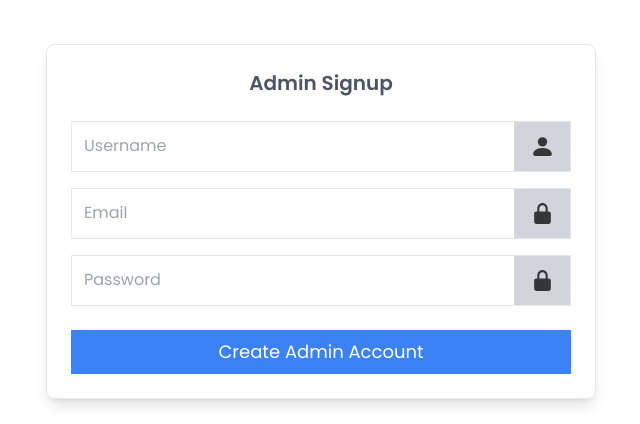
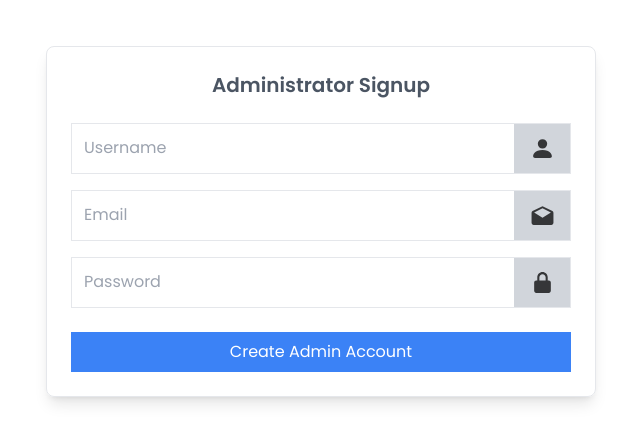
Before and after one commit to belemaaa/EMS, a React (Create React App) app: page /signup in a window 1280 px wide. Shown: the part 221-645 px from the top of the page, without its empty margins (319-959 px from the left). Built offline with nearby package versions, Linux system fonts and the light colour scheme.

Commit message:
signup page

```diff
--- a/src/components/Login.jsx
+++ b/src/components/Login.jsx
@@ -9,7 +9,7 @@ const Login = () => {
       <div className='mb-6'>
         <SiGoogletagmanager size={60}/>
       </div>
-      <div className='shadow-lg rounded-lg my-6 text-center w-[550px] border'>
+      <div className='shadow-lg rounded-lg my-6 text-center w-[370px] md:w-[550px] border'>
         <p className='my-6 text-xl font-semibold text-gray-600'>Welcome</p>
         <form method='POST'>
           <div className='flex flex-row mx-6 border'>
@@ -26,7 +26,7 @@ const Login = () => {
             </div>
           </div>
 
-          <div className='w-[500px] bg-blue-500 hover:bg-blue-600 m-6 duration-500'>
+          <div className='md:w-[500px] bg-blue-500 hover:bg-blue-600 m-6 duration-500'>
             <button typeof='submit' className='text-center text-white py-2 text-lg'>Log in</button>
           </div>
 
--- a/src/components/Signup.jsx
+++ b/src/components/Signup.jsx
@@ -2,6 +2,7 @@ import React from 'react'
 import {SiGoogletagmanager} from 'react-icons/si'
 import {BsFillPersonFill} from 'react-icons/bs'
 import {BiSolidLockAlt} from 'react-icons/bi'
+import {IoMdMailOpen} from 'react-icons/io'
 
 const Signup = () => {
   return (
@@ -9,8 +10,8 @@ const Signup = () => {
       <div className='mb-6'>
         <SiGoogletagmanager size={60}/>
       </div>
-      <div className='shadow-lg rounded-lg my-6 text-center w-[550px] border'>
-        <p className='my-6 text-xl font-semibold text-gray-600'>Admin Signup</p>
+      <div className='shadow-lg rounded-lg my-6 text-center w-[370px] md:w-[550px] border'>
+        <p className='my-6 text-xl font-semibold text-gray-600'>Administrator Signup</p>
         <form method='POST'>
           <div className='flex flex-row mx-6 border'>
             <input typeof='text' placeholder='Username' className='w-[500px] rounded-[0.150rem] text-black px-3 py-0 placeholder:text-gray-400'/> <br/>
@@ -22,9 +23,10 @@ const Signup = () => {
           <div className='flex flex-row mx-6 border mt-4'>
             <input typeof='email' placeholder='Email' className='w-[500px] rounded-[0.150rem] text-black p-3 placeholder:text-gray-400'/> <br/>
             <div className='bg-gray-300 w-14'>
-              <BiSolidLockAlt className='text-[#353638] mx-4 my-3' size={25}/>
+              <IoMdMailOpen className='text-[#353638] mx-4 my-3' size={25}/>
             </div>
           </div>
+
 
           <div className='flex flex-row mx-6 border mt-4'>
             <input typeof='text' placeholder='Password' className='w-[500px] rounded-[0.150rem] text-black p-3 placeholder:text-gray-400'/> <br/>
@@ -33,8 +35,8 @@ const Signup = () => {
             </div>
           </div>
 
-          <div className='w-[500px] bg-blue-500 hover:bg-blue-600 m-6 duration-500'>
-            <button typeof='submit' className='text-center text-white py-2 text-lg'>Create Admin Account</button>
+          <div className='md:w-[500px] bg-blue-500 hover:bg-blue-600 m-6 duration-500'>
+            <button typeof='submit' className='text-center text-white py-2'>Create Admin Account</button>
           </div>
 
         </form>
```
